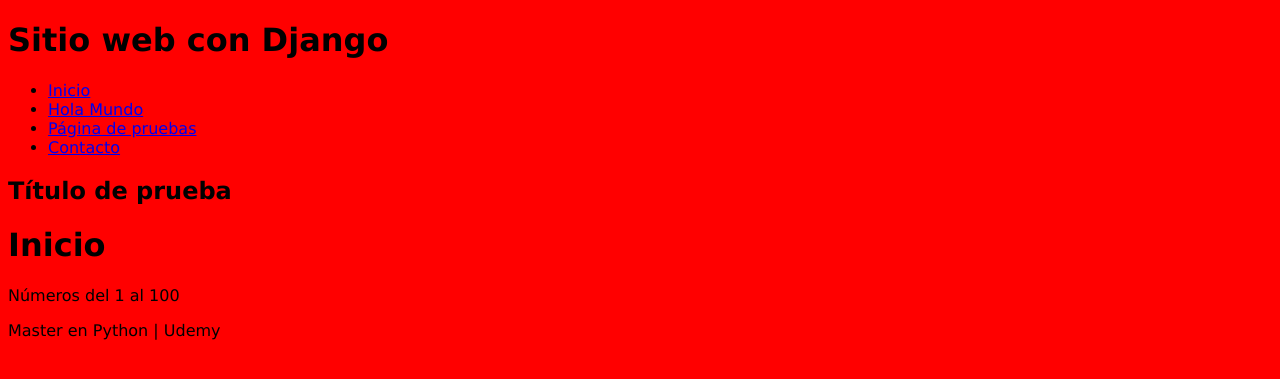
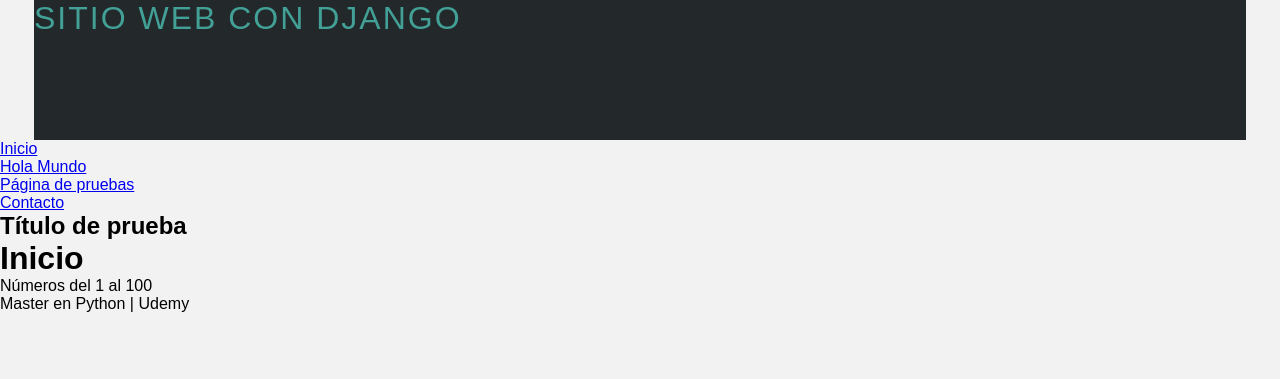
Before and after one commit to Ontos-2021/django_udemy, a Django app: page / in a window 1280 px wide. Shown: the top 379 px of the page. Run offline with Django 3.2, Linux system fonts and the light colour scheme.

Commit message:
Estilos de la cabecera

```diff
--- a/miapp/static/css/styles.css
+++ b/miapp/static/css/styles.css
@@ -1,4 +1,27 @@
+/* Estilos generales */
+
+* {
+    margin: 0px;
+    padding: 0px;
+    font-family: sans-serif, Arial, Helvetica;
+}
+
 body {
-    font-family: Verdana, Geneva, Tahoma, sans-serif;
-    background-color: red;
+    background-color: #f2f2f2;
 }
+
+/* Estilos cabecera */
+header {
+    width: 1212px;
+    height: 140px;
+    background-color: #23282b;
+    margin: 0 auto;
+}
+
+#logotipo h1 {
+    display: block;
+    letter-spacing: 2px;
+    text-transform: uppercase;
+    font-weight: normal;
+    color: #42a096;
+}
```
